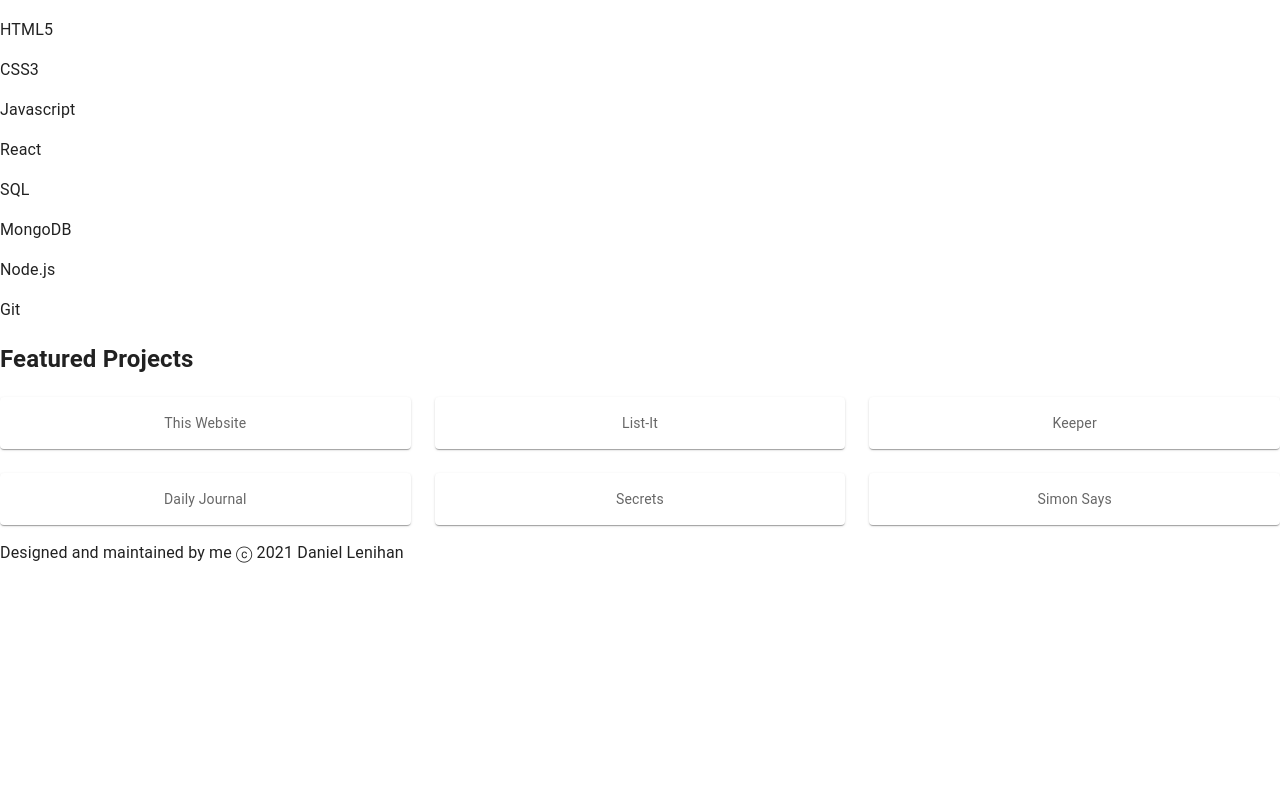
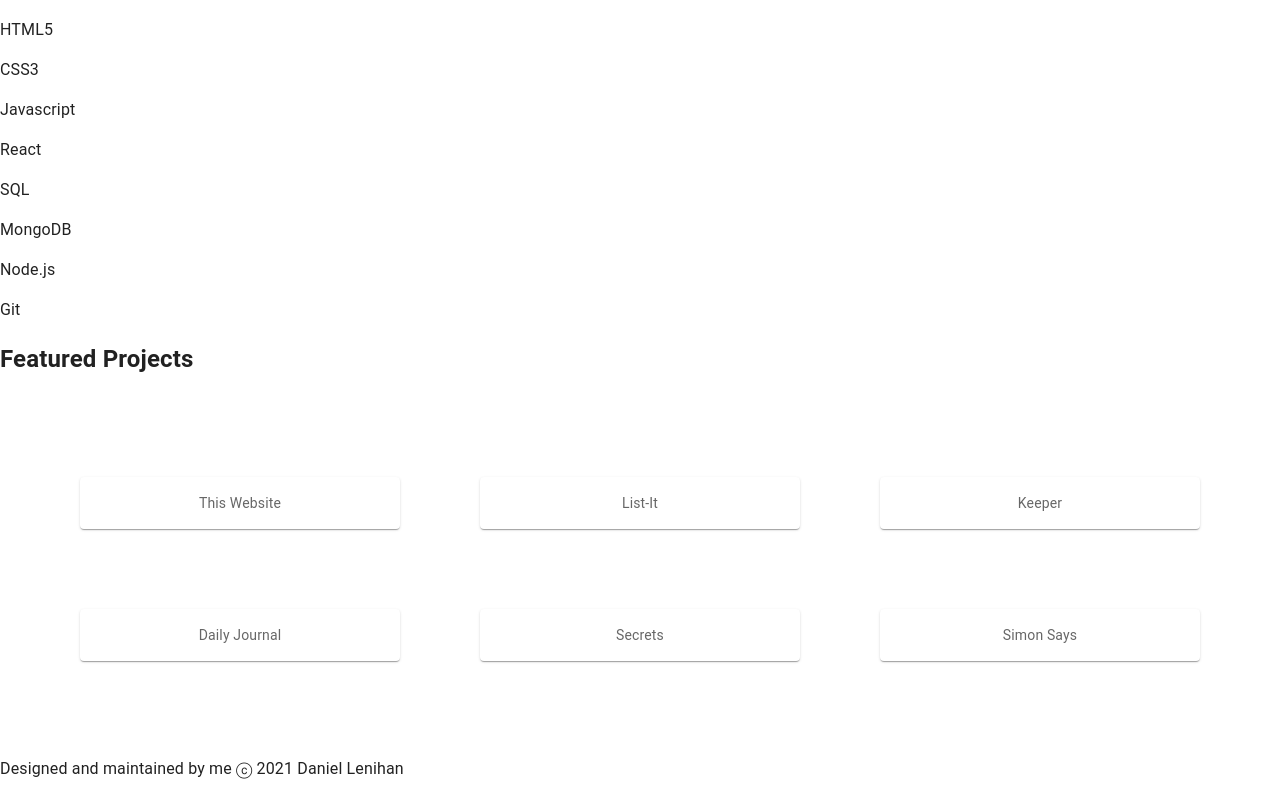
Before and after one commit to drlenny/portfoliov2, a React (Create React App) app: page / in a window 1280 px wide. Shown: the part 1623-2420 px from the top of the page. Before the commit the page ends 2204 px from the top, so only its background shows below. Built offline with nearby package versions, Linux system fonts and the light colour scheme.

Commit message:
projects spacing

```diff
--- a/src/components/Modal.jsx
+++ b/src/components/Modal.jsx
@@ -58,7 +58,7 @@
         }}
       >
         <Fade in={open}>
-          {/* <Container> */}
+          <Container>
           <Box sx={style}>
             <img src={props.image} className='work-image' alt={props.alt} />
             <div className='modal-text'>
@@ -75,7 +75,7 @@
               <Button href={props.code} target="_blank">Code</Button>
             </div>
           </Box>
-          {/* </Container> */}
+          </Container>
         </Fade>
       </Modal>
     </div>
--- a/src/components/Projects.jsx
+++ b/src/components/Projects.jsx
@@ -1,6 +1,8 @@
 import React from "react";
-import Modal from "./Modal"
-import Grid from '@mui/material/Grid'
+import Modal from "./Modal";
+import Grid from '@mui/material/Grid';
+import Box from '@mui/material/Box';
+
 
 import work from "../work"
 import ListItImage from '../images/todolistpage.png';
@@ -14,7 +16,8 @@
     return (
         <div>
             <h2>Featured Projects</h2>
-            <Grid container spacing={{ xs: 4, md: 3 }} columns={{ sm: 2, md: 8, lg: 12 }}>
+            <Box sx={{ padding: '80px' }}>
+                <Grid container spacing={{ xs: 12, md: 10 }} columns={{ sm: 2, md: 8, lg: 12 }}>
                     {work.map((workItem) => (
                         <Grid item sm={4} md={4} lg={4}>
                             <Modal
@@ -30,6 +33,7 @@
                         </Grid>
                     ))}
                 </Grid>
+            </Box>
         </div>
     )
 }
--- a/src/work.js
+++ b/src/work.js
@@ -4,7 +4,7 @@
         title: "This Website",
         content: "You're looking at it!",
         image: "",
-        alt: "",
+        alt: "This Website",
         link: "",
         code: "https://github.com/drlenny/portfoliov2"
     },
```
Lines whose indentation alone changed are shown as unchanged.
